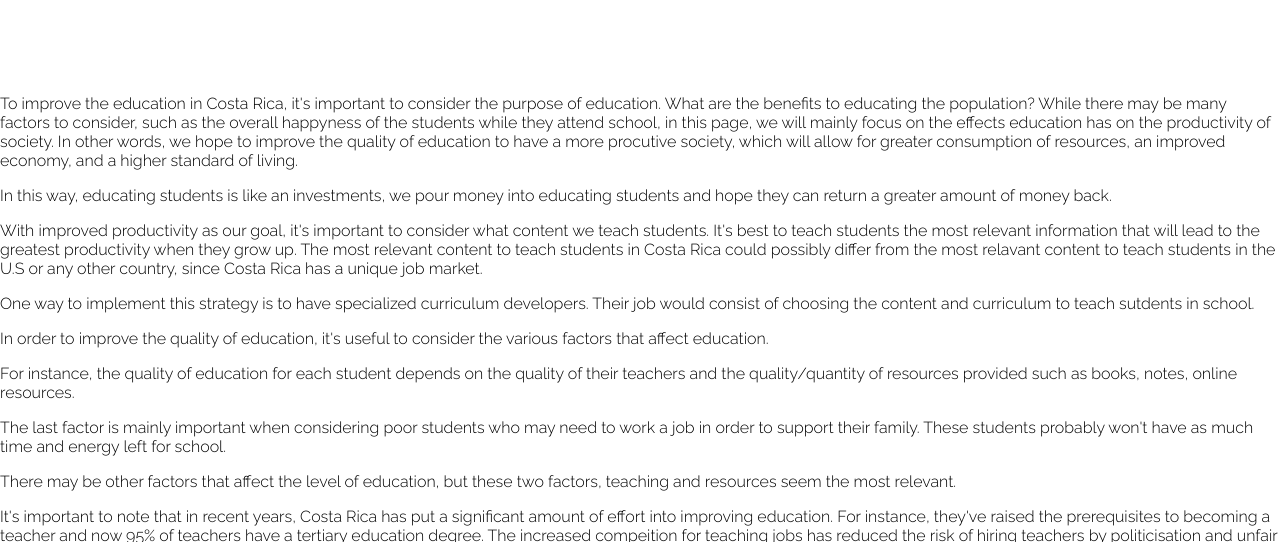
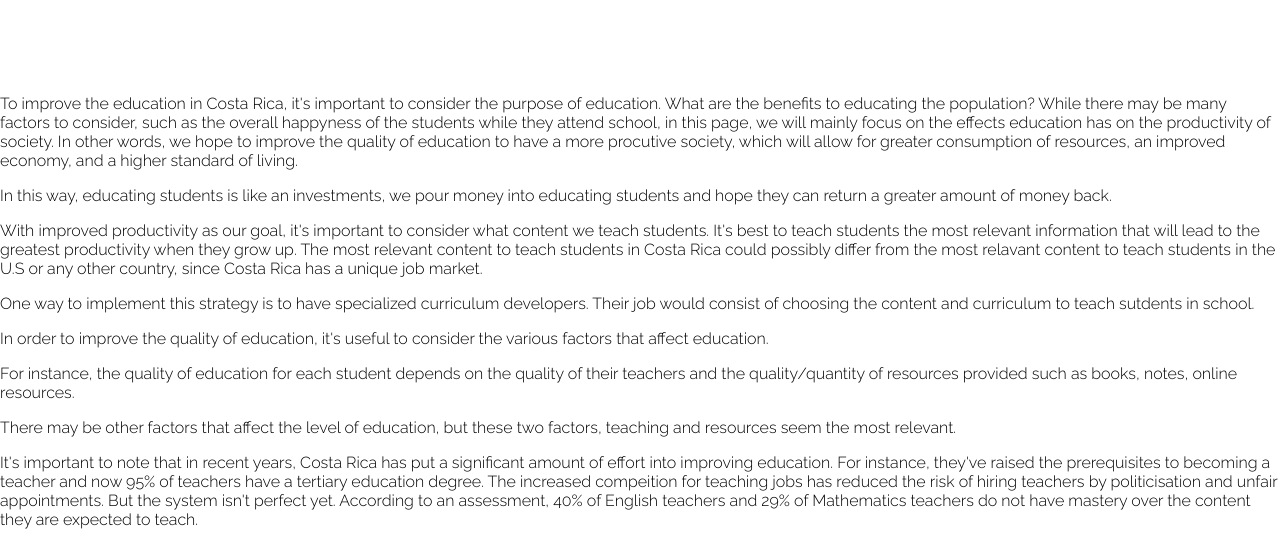
Before and after one commit to Snowton/costa-rica-education, a plain HTML site: page anshul.html in a window 1280 px wide. Shown: the part 216-758 px from the top of the page. Drawn offline with Linux system fonts and the light colour scheme.

Commit message:
Update anshul.html

```diff
--- a/anshul.html
+++ b/anshul.html
@@ -28,7 +28,6 @@
     <p> In order to improve the quality of education, it's useful to consider the various factors that affect education.
     <p> For instance, the quality of education for each student depends on the quality of their teachers and the quality/quantity of resources provided such as books, notes, online resources. </p>
 
-    <p> The last factor is mainly important when considering poor students who may need to work a job in order to support their family. These students probably won't have as much time and energy left for school.</p>
 
 
     <p> There may be other factors that affect the level of education, but these two factors, teaching and resources seem the most relevant. <p>
```
